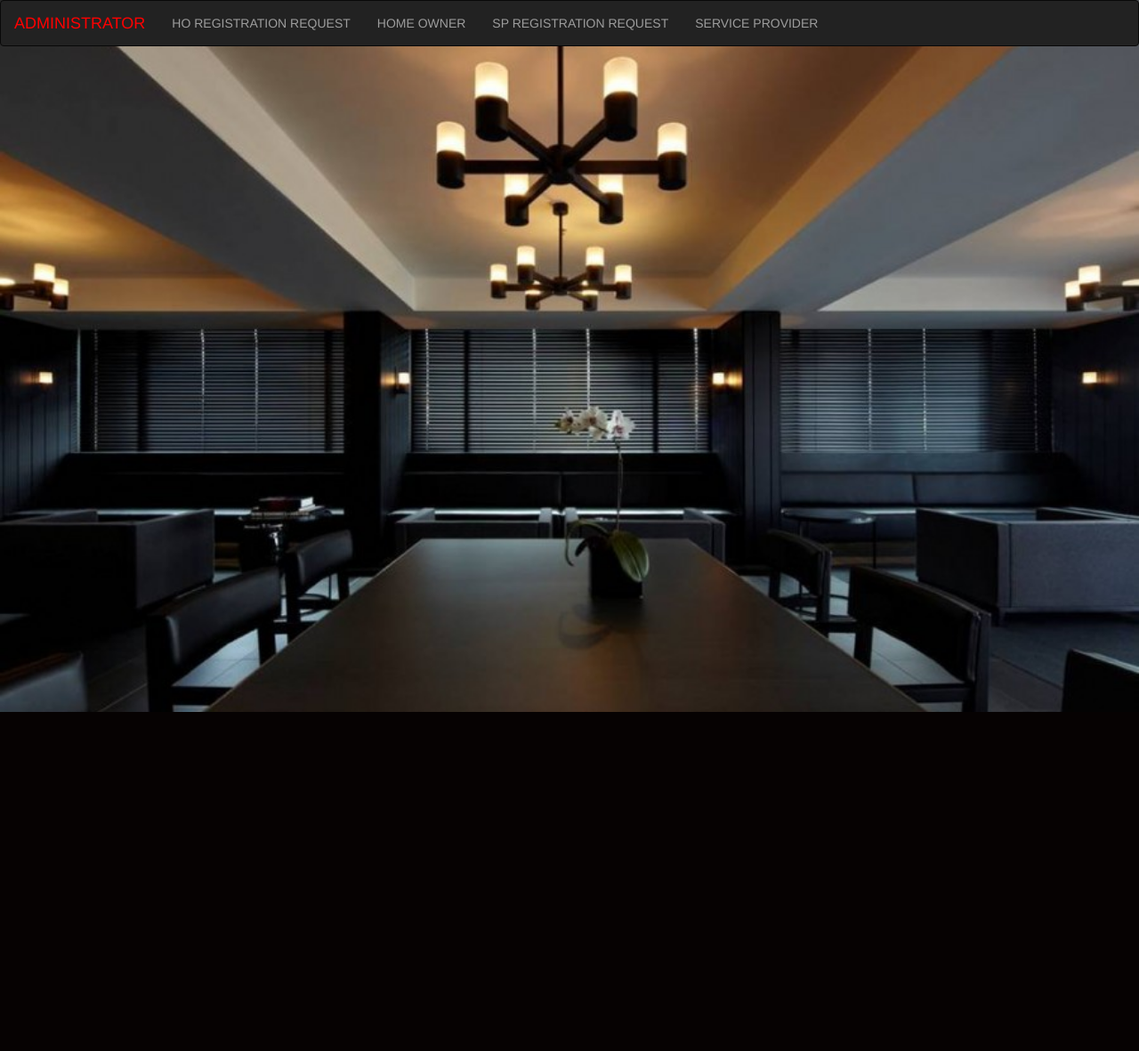
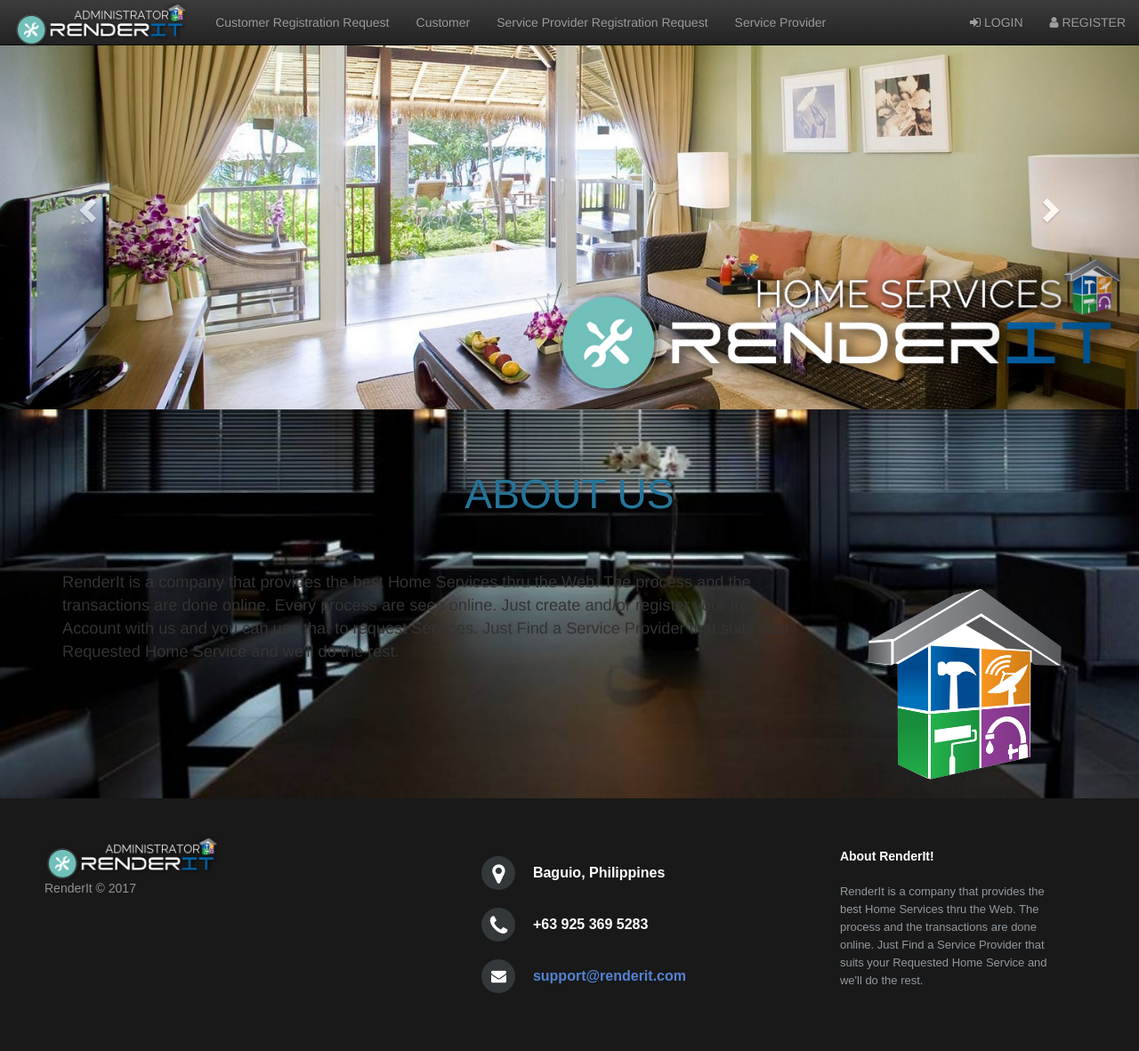
Before and after one commit to jamesabalos/WebTech-Lab-Finals, a PHP site: page /adminPage/adminLogin.php in a window 1280 px wide. Shown: the whole page at 89% size. Before the commit the page ends 800 px from the top, so only its background shows below. Run offline with PHP 8.4, Linux system fonts and the light colour scheme; some libraries are stand-ins or nearby versions.

Commit message:
Added the homepage of the Admin Module

```diff
--- a/AdminModule/ConnectDB.php
+++ b/AdminModule/ConnectDB.php
@@ -1,6 +1,6 @@
 <?php
 
-$con = mysqli_connect("localhost","root","","webtek");
+$con = mysqli_connect("localhost","root","","webtekfinals");
 
 if (mysqli_connect_errno())
   {
--- a/AdminModule/adminPage/adminLogin.php
+++ b/AdminModule/adminPage/adminLogin.php
@@ -1,56 +1,117 @@
+<!DOCTYPE html>
+<html lang="en">
+<head>
+    <title>Administrator | Home</title>
 
-<html>
-<head>
-    <link href="../public/css/index.css" rel="stylesheet" type="text/css">
-	<script src="https://ajax.googleapis.com/ajax/libs/jquery/1.11.3/jquery.min.js"></script>
-   <script src="https://maxcdn.bootstrapcdn.com/bootstrap/3.3.4/js/bootstrap.min.js"></script>
-       <link href="../public/css/bootstrap.css" rel="stylesheet" type="text/css">
+    <meta charset="utf-8">
+    <meta http-equiv="X-UA-Compatible" content="IE=edge">
+    <meta name="viewport" content="width=device-width, initial-scale=1">
+
+    <link rel="icon" href="./public/images/home.png">
+
+    <link href="css/index.css" rel="stylesheet" type="text/css">
+    <link rel="stylesheet" type="text/css" href="../public/css/bootstrap.css">
+    <link rel="stylesheet" type="text/css" href="../public/css/bootstrap-theme.css">
+    <link rel="stylesheet" type="text/css" href="../public/css/footer.css">
+    <link rel="stylesheet" type="text/css" href="../public/css/style.css">
+
+    <link rel="stylesheet" href="http://maxcdn.bootstrapcdn.com/font-awesome/4.2.0/css/font-awesome.min.css">
 </head>
 
 
+<body>
 
-<body>
-	 <nav class="navbar navbar-inverse">
+<!-- Navigation-->
+      <nav class="navbar navbar-inverse navbar-fixed-top">
         <div class="container-fluid">
+          <div class="navbar-header">
+            <button class="navbar-toggle" type="button" data-toggle="collapse" data-target="#myNavbar"><span class="icon-bar"></span><span class="icon-bar"></span><span class="icon-bar"></span></button><a class="navbar-brand" href="/"><img class="logo" src="../public/images/LogoAdmin.png"/></a>
+          </div>
+          <div class="collapse navbar-collapse" id="myNavbar">
 
-        <div class="navbar-header">
-            <a href="adminLogin.html" style="color:red" class="navbar-brand">ADMINISTRATOR</a>
-        </div>
+            <ul class="nav navbar-nav">
+            	<li><a href="ho_requests.php">Customer Registration Request</a></li>
+            	<li><a href="homeowner.php">Customer</a></li>
+            	<li><a href="sp_requests.php">Service Provider Registration Request</a></li>
+            	<li><a href="serviceprovider.php">Service Provider</a></li>
+            </ul>
 
-	        <div>
-		        <ul class="nav navbar-nav">
-
-
-				    <li class="dropdown">
-				        <a href="ho_requests.php" class="dropdown-toggle" >HO REGISTRATION REQUEST</a>
-
+            <ul class="nav navbar-nav navbar-right">
+              <li class="dropdown"><a class="dropdown-toggle" data-toggle="dropdown" href="#"><span class="fa fa-sign-in"></span> LOGIN </a>
+                <ul class="dropdown-menu">
+                    <li><button class="btn btn btn-secondary btn-sm btn-block" type="button" data-toggle="modal" data-target="#HOlogin">Customer Login</button></li>
+                    <li><button class="btn btn btn-secondary btn-sm btn-block" type="button" data-toggle="modal" data-target="#SPlogin">Service Provider Login</button></li>
+                </ul>
               </li>
 
-				    <li class="dropdown">
-				    	<a href="homeowner.php" class="dropdown-toggle" >HOME OWNER</a>
-
+              <li class="dropdown"><a class="dropdown-toggle" data-toggle="dropdown" href="#"><span class="fa fa-user"></span>  REGISTER</a>
+                <ul class="dropdown-menu">
+                    <li><button class="btn btn btn-secondary btn-sm btn-block" type="button" data-toggle="modal" data-target="#HORegistration">Customer Signup</button></li>
+                    <li><button class="btn btn btn-secondary btn-sm btn-block" type="button" data-toggle="modal" data-target="#SPRegistration">Service Provider Signup</button></li>
+                </ul>
               </li>
-
-				    <li class="dropdown">
-				        <a href="sp_requests.php" class="dropdown-toggle" >SP REGISTRATION REQUEST</a>
-
-
-				    </li>
-
-				    <li class="dropdown">
-				        <a href="serviceprovider.php" class="dropdown-toggle" >SERVICE PROVIDER </a>
-
-				    </li>
-
 
             </ul>
           </div>
         </div>
+      </nav>
 
-    </nav>
+	<div class="carousel slide" id="myCarousel" data-ride="carousel">
+	      <!-- Wrapper for slides-->
+	      <div class="carousel-inner" role="listbox">
+	        <div class="item active"><img src="../public/images/Carousel1.jpg" alt="Image"/></div>
+	        <div class="item"><img src="../public/images/Carousel2.jpg" alt="Image"/></div>
+	        <div class="item"><img src="../public/images/Carousel3.jpg" alt="Image"/></div>
+	        <div class="item"><img src="../public/images/Carousel4.jpg" alt="Image"/></div>
+	      </div>
+	      <!-- Left and right controls--><a class="left carousel-control" href="#myCarousel" role="button" data-slide="prev"><span class="glyphicon glyphicon-chevron-left" aria-hidden="true"></span><span class="sr-only">Previous</span></a><a class="right carousel-control" href="#myCarousel" role="button" data-slide="next"><span class="glyphicon glyphicon-chevron-right" aria-hidden="true"></span><span class="sr-only">Next</span></a>
+	    </div>
+
+	    <div class="container">
+	      <div class="row">
+	        <h1 class="text-center headingHome">ABOUT US</h1>
+	        <div class="col-sm-9">
+	          <p class="headingParagraph">RenderIt is a company that provides the best Home Services thru the Web. The process and the transactions are done online. Every process are seen online. Just create and/or register your free Account with us and you can use that to request Services. Just Find a Service Provider that suits your Requested Home Service and we'll do the rest.</p>
+	        </div>
+	        <div class="col-sm-3">
+	          <img class="img-responsive" src="../public/images/House.png">
+	        </div>
+	      </div>
+	</div>
 
 
 
 
+	<footer class="footer-distributed">
+	        <div class="footer-left">
+	        <img class="logo" src="../public/images/LogoAdmin.png">
+	        <p class="footer-company-name">RenderIt © 2017</p>
+	        </div>
+
+	        <div class="footer-center">
+	        <div>
+	            <i class="fa fa-map-marker"></i>
+	            <p>Baguio, Philippines</p>
+	        </div>
+	        <div>
+	            <i class="fa fa-phone"></i>
+	            <p>+63 925 369 5283</p>
+	        </div>
+	        <div>
+	            <i class="fa fa-envelope"></i>
+	            <p><a href="mailto:support@renderit.com">support@renderit.com</a></p>
+	        </div>
+	        </div>
+
+	        <div class="footer-right">
+	            <p class="footer-company-about"><span>About RenderIt!</span>
+	            RenderIt is a company that provides the best Home Services thru the Web. The process and the transactions are done online. Just Find a Service Provider that suits your Requested Home Service and we'll do the rest.</p>
+	        </div>
+	    </footer>
+
+
+	<script src="https://ajax.googleapis.com/ajax/libs/jquery/1.11.3/jquery.min.js"></script>
+    <script src="https://maxcdn.bootstrapcdn.com/bootstrap/3.3.4/js/bootstrap.min.js"></script>
+
 </body>
 </html>
```
Also changed, not shown: AdminModule/public/images/LogoAdmin.png (added). Lines whose indentation alone changed are shown as unchanged.
